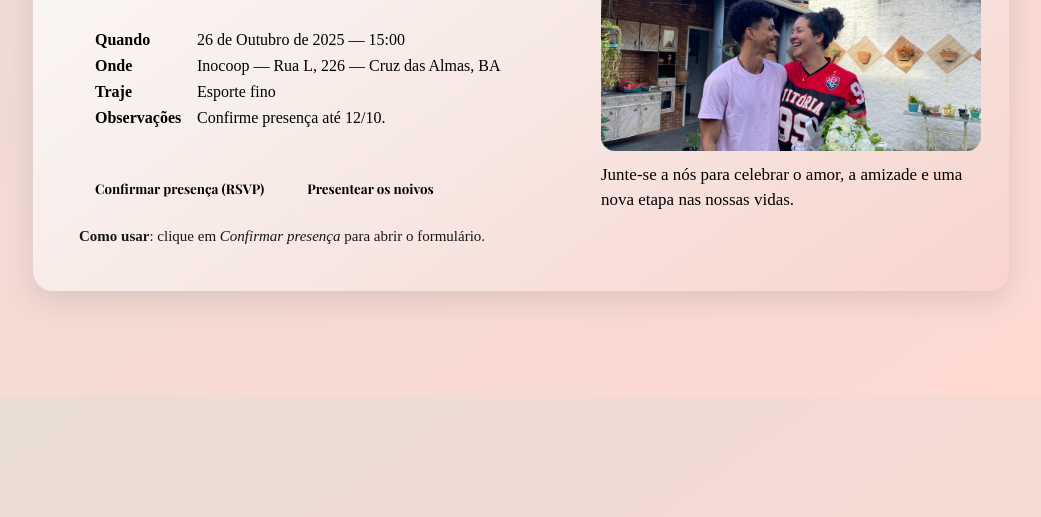
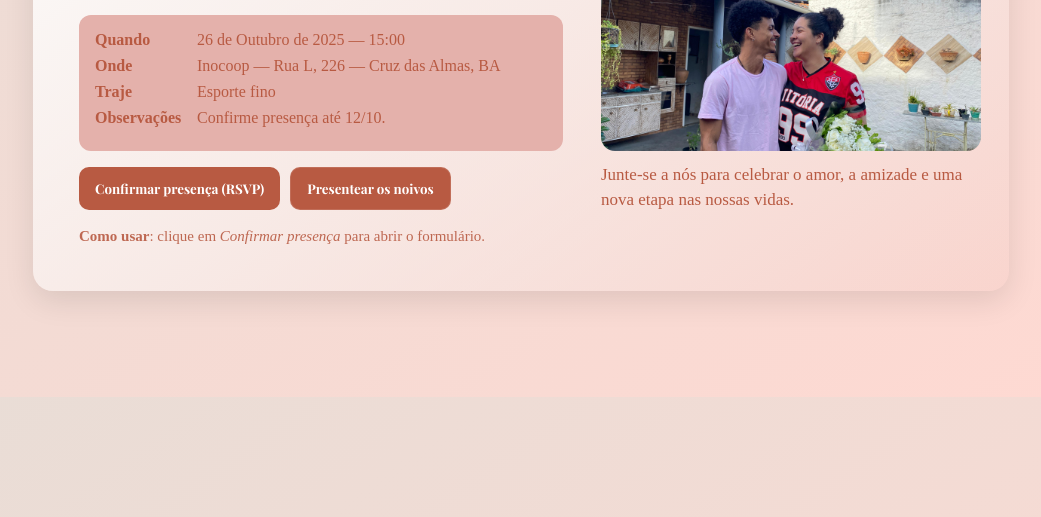
Before and after one commit to Daniel-jpg1/conviteCasamento, a plain HTML site: page index.html in a window 1280 px wide. Shown: the part 403-920 px from the top of the page, without its empty margins (119-1160 px from the left). Drawn offline with nearby package versions, Linux system fonts and the dark colour scheme.

Commit message:
updated details

```diff
--- a/style.css
+++ b/style.css
@@ -225,12 +225,6 @@ canvas.confetti{
   }
 }
 
-/* Forçar cores fixas mesmo em dark mode */
-.card, .cover, .details, .btn, .gift-card {
-  background-color: initial !important;
-  color: initial !important;
-}
-
 @media (max-width: 768px) {
   .card {
     grid-template-columns: 1fr; /* empilha o conteúdo */
@@ -279,10 +273,3 @@ canvas.confetti{
     text-align: center;
   }
 }
-
-@media (prefers-color-scheme: dark) {
-  .card, .cover {
-    background-color: #fff5f2;
-    color: #333;
-  }
-}
```
